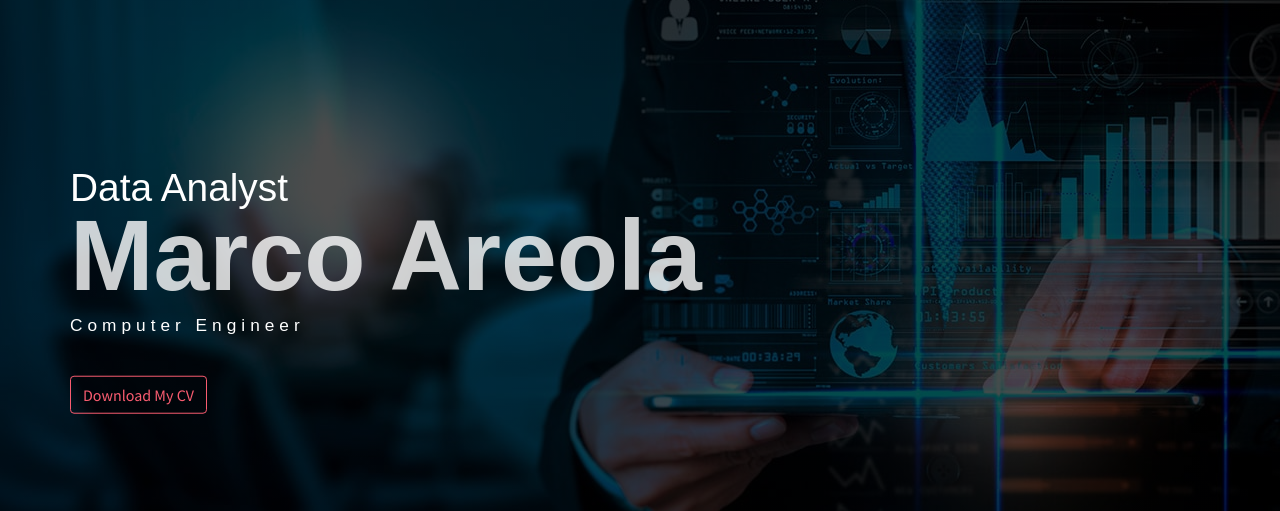
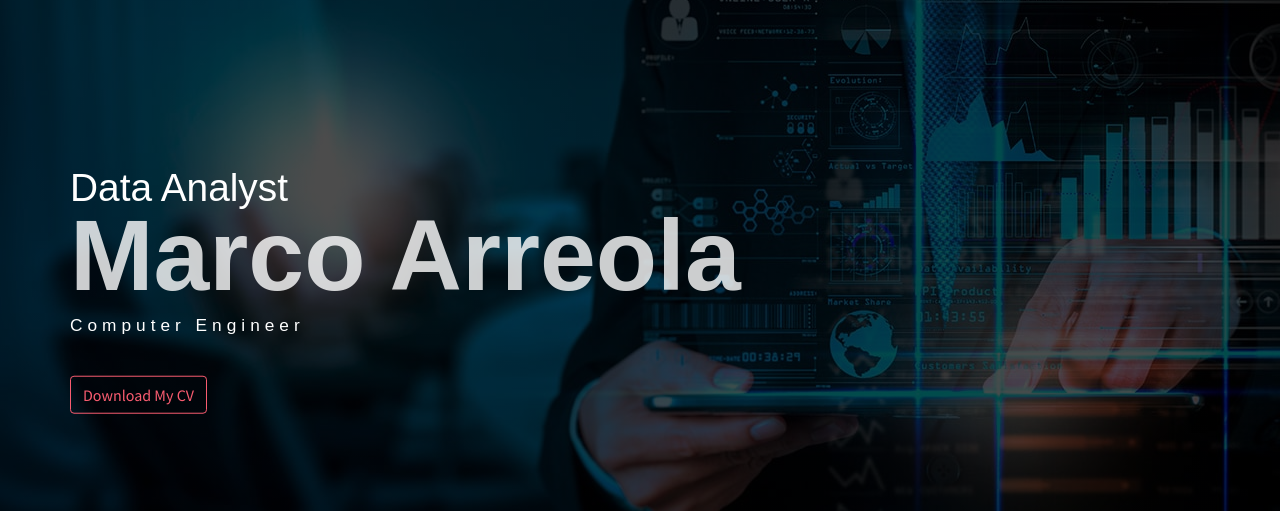
Before and after one commit to MarcoArreola/MarcoArreola.github.io, a plain HTML site: page index.html in a window 1280 px wide. Shown: the part 63-574 px from the top of the page. Drawn offline with nearby package versions, Linux system fonts and the light colour scheme; some packages are replaced by stand-ins of ours; some icons are missing.

Commit message:
Update index.html

```diff
--- a/index.html
+++ b/index.html
@@ -30,7 +30,7 @@
             </ul>
             <div class="header-content">
                 <h4 class="header-subtitle">Data Analyst</h4>
-                <h1 class="header-title">Marco Areola</h1>
+                <h1 class="header-title">Marco Arreola</h1>
                 <h6 class="header-mono">Computer Engineer</h6>
                 <a class="btn btn-outline-danger" download="ArreolaMurillo_CV" href="assets/CV/CV_Arreola_Murillo_DA.pdf">
                     <i class="icon-down-circled2 "></i>
```
